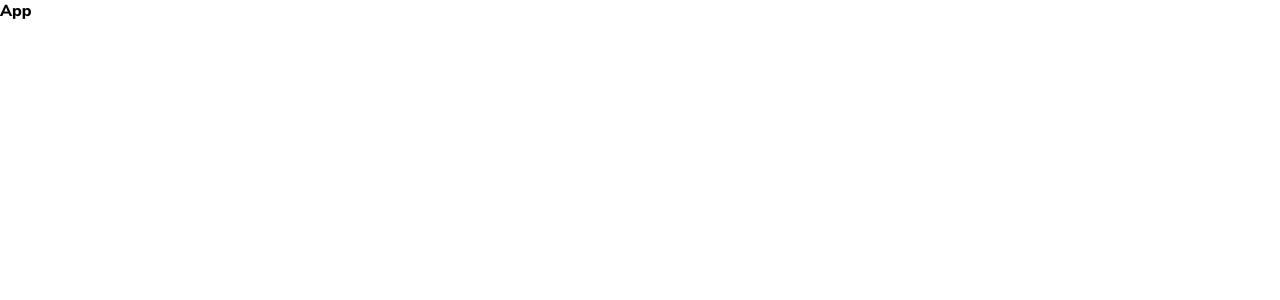
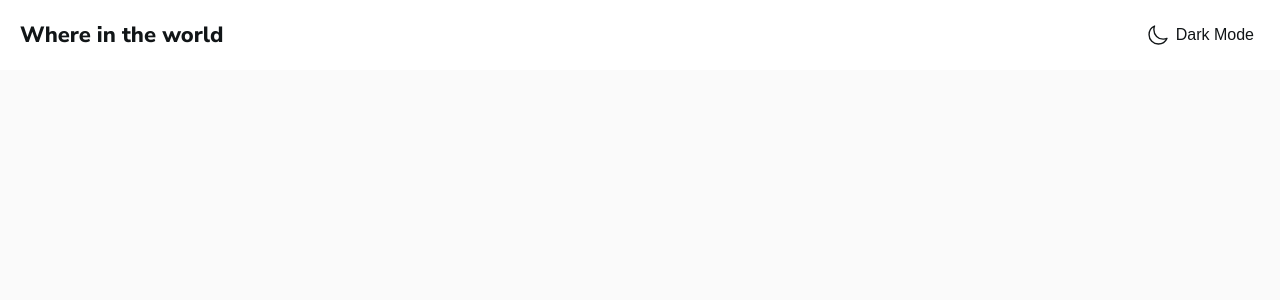
Before and after one commit to kampaku/rest-countries, a React app: page / in a window 1280 px wide. Shown: the top 300 px of the page. Built offline with nearby package versions, Linux system fonts and the light colour scheme.

Commit message:
add theme swticher

```diff
--- a/package.json
+++ b/package.json
@@ -28,6 +28,7 @@
     "classnames": "^2.3.1",
     "react": "^18.1.0",
     "react-dom": "^18.1.0",
+    "react-icons": "^4.3.1",
     "react-router-dom": "^6.3.0",
     "typescript": "^4.6.4"
   },
@@ -48,6 +49,7 @@
     "css-minimizer-webpack-plugin": "^3.4.1",
     "eslint": "^8.15.0",
     "eslint-config-airbnb": "^19.0.4",
+    "eslint-config-prettier": "^8.5.0",
     "eslint-import-resolver-webpack": "^0.13.2",
     "eslint-plugin-import": "^2.26.0",
     "eslint-plugin-jsx-a11y": "^6.5.1",
--- a/public/template.html
+++ b/public/template.html
@@ -7,8 +7,21 @@
 
     <title><%= htmlWebpackPlugin.options.title %></title>
   </head>
-
   <body>
+    <script>
+      const mode = localStorage.getItem('theme') || 'system';
+      let theme;
+      if (mode === 'system') {
+        const isSystemInDarkMode = window.matchMedia(
+          '(prefers-color-scheme: dark)'
+        ).matches;
+        theme = isSystemInDarkMode ? 'dark' : 'light';
+      } else {
+        theme = mode;
+      }
+      console.log(theme);
+      document.documentElement.setAttribute('data-theme', theme);
+    </script>
     <div id="root"></div>
   </body>
 </html>
--- a/src/components/App/App.module.scss
+++ b/src/components/App/App.module.scss
@@ -1,17 +1,16 @@
-.lightTheme {
+[data-theme="light"]  {
   --bg-color: hsl(0, 0%, 98%);
   --elements-color: hsl(0, 0%, 100%);
   --text-color: hsl(200, 15%, 8%);
 }
 
-.darkTheme {
+[data-theme="dark"] {
   --bg-color: hsl(207, 26%, 17%);
   --elements-color: hsl(209, 23%, 22%);
   --text-color: hsl(0, 0%, 100%);
 }
 
 .app {
-  max-width: 1440px;
   width: 100%;
   margin: 0 auto;
   min-height: 100vh;
--- a/src/components/App/App.tsx
+++ b/src/components/App/App.tsx
@@ -1,12 +1,16 @@
-import React from 'react';
+import { useEffect } from 'react';
 
+import Header from '../Header/Header';
 import styles from './App.module.scss';
 import '../../assets/scss/style.scss';
 
 const App = () => {
+  useEffect(() => {
+
+  }, []);
   return (
     <div className={styles.app}>
-      App
+      <Header />
     </div>
   );
 };
--- /dev/null
+++ b/src/components/Header/Header.module.scss
@@ -0,0 +1,15 @@
+.header {
+  padding: 20px;
+  font-size: 22px;
+  background-color: var(--elements-color);
+  color: var(--text-color);
+  transition: background-color 0.3s ease-in;
+}
+
+.container {
+  display: grid;
+  grid-template-columns: auto auto;
+  justify-content: space-between;
+  margin: 0 auto;
+  max-width: 1400px;
+}
--- /dev/null
+++ b/src/components/Header/Header.tsx
@@ -0,0 +1,15 @@
+import ThemeSwitcher from '../ThemeSwitcher/ThemeSwitcher';
+import styles from './Header.module.scss';
+
+const Header = () => {
+  return (
+    <div className={styles.header}>
+      <div className={styles.container}>
+        <div>Where in the world</div>
+        <ThemeSwitcher />
+      </div>
+    </div>
+  );
+};
+
+export default Header;
--- /dev/null
+++ b/src/components/ThemeSwitcher/ThemeSwitcher.module.scss
@@ -0,0 +1,14 @@
+.icon {
+  font-size: 22px;
+}
+
+.button {
+  display: flex;
+  align-items: center;
+  gap: 7px;
+  font-size: 16px;
+  color: var(--text-color);
+  background-color: transparent;
+  border: 0;
+  cursor: pointer;
+}
--- /dev/null
+++ b/src/components/ThemeSwitcher/ThemeSwitcher.tsx
@@ -0,0 +1,29 @@
+import { IoMoonOutline, IoSunnyOutline } from 'react-icons/io5';
+
+import useTheme from '../../hooks/useTheme';
+import styles from './ThemeSwitcher.module.scss';
+
+const ThemeSwitcher = () => {
+  const [theme, setTheme] = useTheme();
+
+  const onBtnClick = () => {
+    if (theme === 'dark') {
+      setTheme('light');
+    } else {
+      setTheme('dark');
+    }
+  };
+
+  return (
+    <button type="button" className={styles.button} onClick={onBtnClick}>
+      {theme === 'light' ? (
+        <IoMoonOutline className={styles.icon} />
+      ) : (
+        <IoSunnyOutline className={styles.icon} />
+      )}
+      {theme === 'light' ? 'Dark Mode' : 'Light Mode'}
+    </button>
+  );
+};
+
+export default ThemeSwitcher;
--- /dev/null
+++ b/src/hooks/useTheme.ts
@@ -0,0 +1,35 @@
+import { useEffect, useState } from 'react';
+
+type Theme = 'dark' | 'light';
+const useTheme = (): [Theme, (val: Theme) => void] => {
+  const storageKey = 'theme';
+  const getColorPreference = (): Theme => {
+    const item = localStorage.getItem(storageKey)
+    if (item === 'dark' || item === 'light') {
+      return item;
+    }
+    return window.matchMedia('(prefers-color-scheme: dark)').matches
+      ? 'dark'
+      : 'light';
+  };
+  const [theme, setTheme] = useState<Theme>( () => getColorPreference());
+
+  const setPreference = () => {
+    localStorage.setItem(storageKey, theme);
+    document.documentElement.setAttribute('data-theme', theme);
+  };
+
+  useEffect(() => {
+    setPreference();
+  }, [theme]);
+
+  window
+    .matchMedia('(prefers-color-scheme: dark)')
+    .addEventListener('change', ({ matches: isDark }) => {
+      setTheme(isDark ? 'dark' : 'light');
+    });
+
+  return [theme, setTheme];
+};
+
+export default useTheme;
--- a/src/index.tsx
+++ b/src/index.tsx
@@ -2,6 +2,7 @@ import React from 'react';
 import ReactDOM from 'react-dom/client';
 
 import App from './components/App/App';
+// import './services/setTheme';
 
 const rootElement = document.querySelector('#root');
 if (rootElement instanceof HTMLElement) {
```
Also changed, not shown: .eslintrc.json, 1 other file (tests, documents, lock files or other folders).
